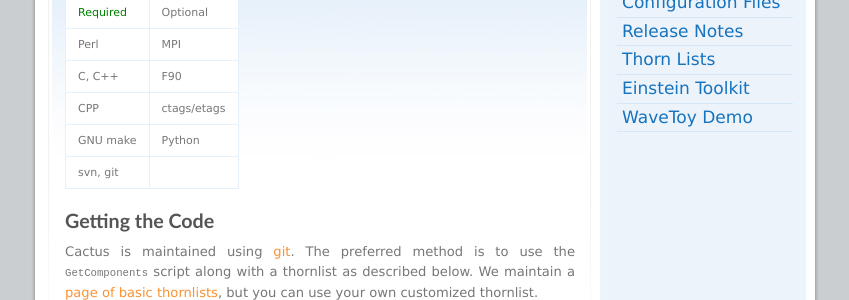
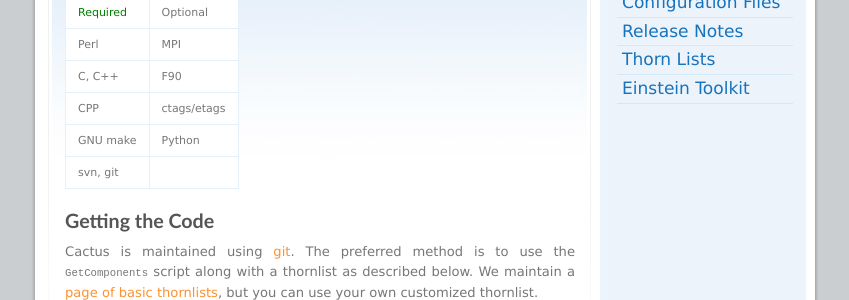
Before and after one commit to EinsteinToolkit/www.cactuscode.org, a Jekyll site: the page built from download/index.md, in a window 1280 px wide. Shown: the part 296-596 px from the top of the page, without its empty margins (215-1064 px from the left). Built offline with Jekyll 4.4.1, drawn with Linux system fonts in a browser that asks for light colours; comment, search, counter and statistics services are not loaded.

Commit message:
Remove WaveToy Demo

```diff
--- a/_includes/downloads.html
+++ b/_includes/downloads.html
@@ -4,5 +4,4 @@
  <li><a href="{{base}}/download/releasenotes/index.html">Release Notes</a></li>
  <li><a href="{{base}}/download/thorns/index.html">Thorn Lists</a></li>
  <li><a href="http://einsteintoolkit.org/index.html">Einstein Toolkit</a></li>
- <li><a href="{{base}}/documentation/tutorials/wavetoydemo/index.html">WaveToy Demo</a></li>
 </ul>
```
Also changed, not shown: sitemap.html (+7 -7 lines).
